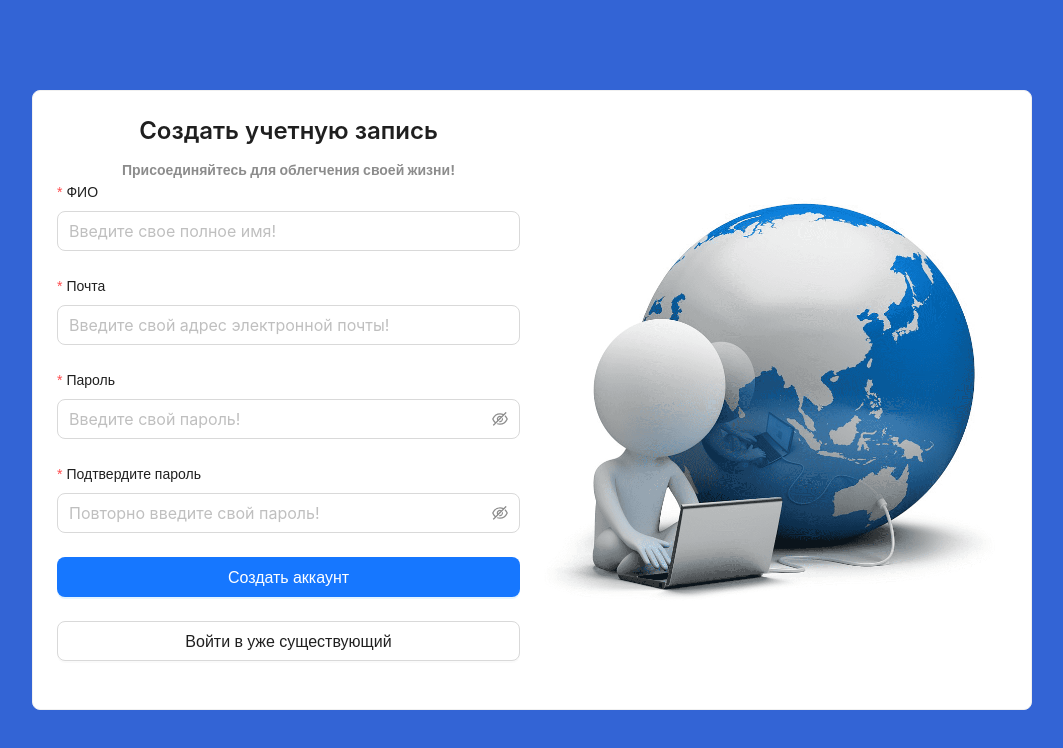
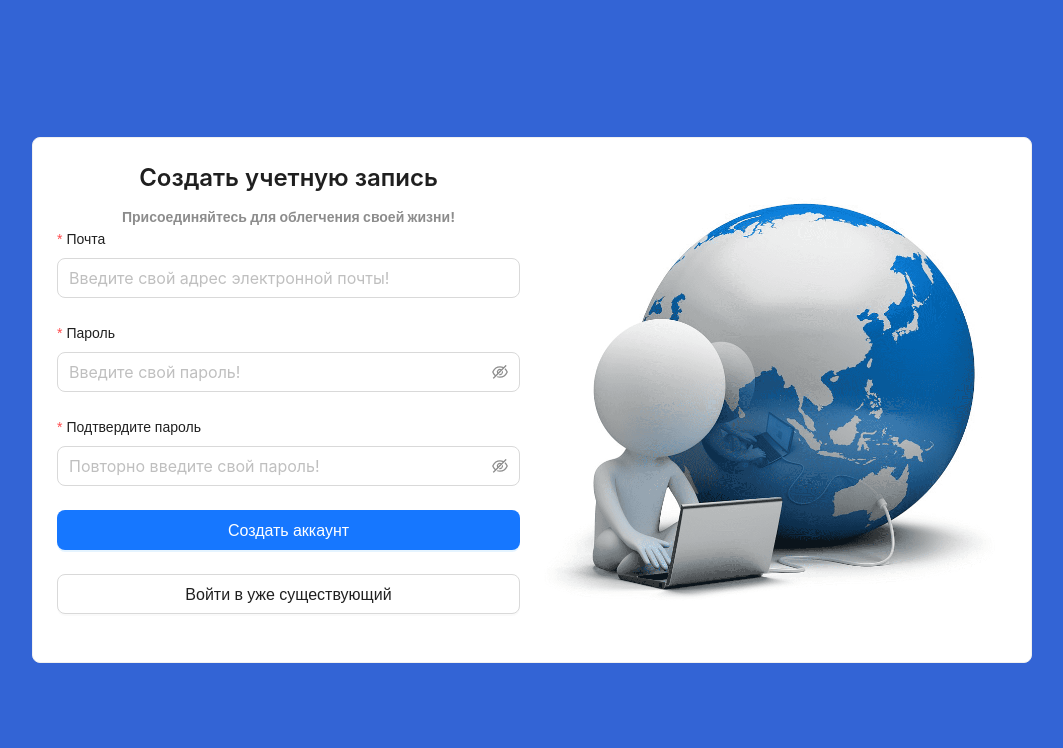
Before and after one commit to j0nt0n/fullstack_jwt_bcrypt_auth, a React (Vite) app in the folder client/: page / in a window 1280 px wide. Shown: the top 748 px of the page, without its empty margins (108-1171 px from the left). Built offline with nearby package versions, Linux system fonts and the light colour scheme.

Commit message:
fix Front
пофиксил фронт под новый бек

```diff
--- a/client/src/auth/Register.jsx
+++ b/client/src/auth/Register.jsx
@@ -25,18 +25,6 @@ const Register = () => {
             onFinish={handleRegister}
             autoComplete="off"
           >
-
-            <Form.Item
-              label="ФИО"
-              name="name"
-              rules={[
-              {
-              required: true,
-              message: 'Пожалуйста, введите свое полное имя!'
-              }
-            ]}>
-              <Input size="large" placeholder="Введите свое полное имя!" />
-            </Form.Item>
 
             <Form.Item
               label="Почта"
--- a/client/src/hooks/useLogin.jsx
+++ b/client/src/hooks/useLogin.jsx
@@ -29,7 +29,7 @@ const useLogin = () => {
                 setError(data.message);
             }
             else{
-                message.error('Login failed');
+                message.error("Ошибка входа");
             }
         }catch (error){
             message.error(error);
--- a/client/src/hooks/useSignup.js
+++ b/client/src/hooks/useSignup.js
@@ -9,7 +9,7 @@ const useSignup = () => {
 
     const registerUser = async (values) => {
         if(values.password !== values.passwordConfirm){
-            return setError("Passwords are not the same");
+            return setError("Пароли не должны совпадать");
         }
 
         try{
@@ -33,7 +33,7 @@ const useSignup = () => {
                 setError(data.message);
             }
             else{
-                message.error('Registration failed');
+                message.error("Не удалось выполнить регистрацию");
             }
         }catch (error){
             message.error(error);
```
